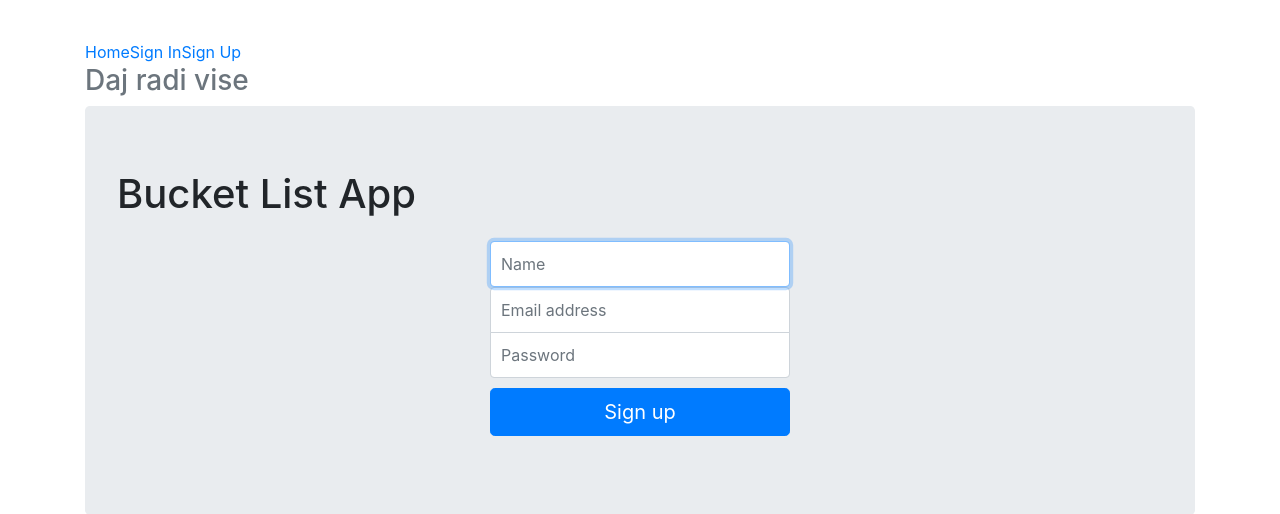
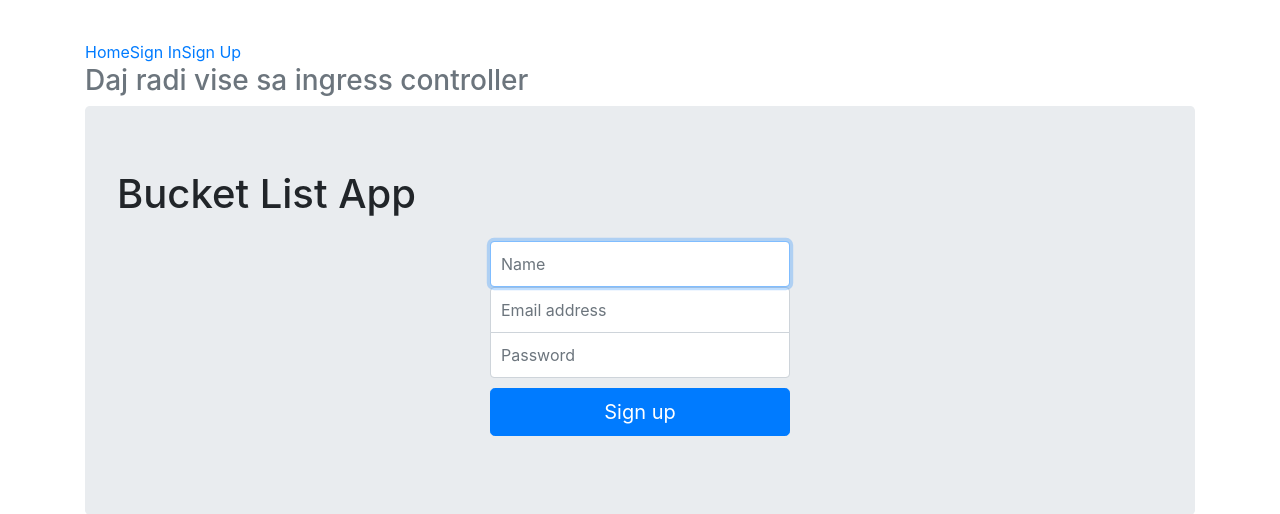
Before and after one commit to ChuckPhilips/flask, a Flask app: page /showSignUp in a window 1280 px wide. Shown: the top 514 px of the page. Run offline with Flask 2, Linux system fonts and the light colour scheme; parts of the project's set-up code (start-up, migrations or seed data) failed here and were passed over; some libraries are stand-ins or nearby versions.

Commit message:
Upated ingress controler

```diff
--- a/app/templates/signup.html
+++ b/app/templates/signup.html
@@ -22,7 +22,7 @@
             <li role="presentation" class="active"><a href="#">Sign Up</a></li>
           </ul>
         </nav>
-        <h3 class="text-muted">Daj radi vise</h3>
+        <h3 class="text-muted">Daj radi vise sa ingress controller</h3>
       </div>
 
       <div class="jumbotron">
```
